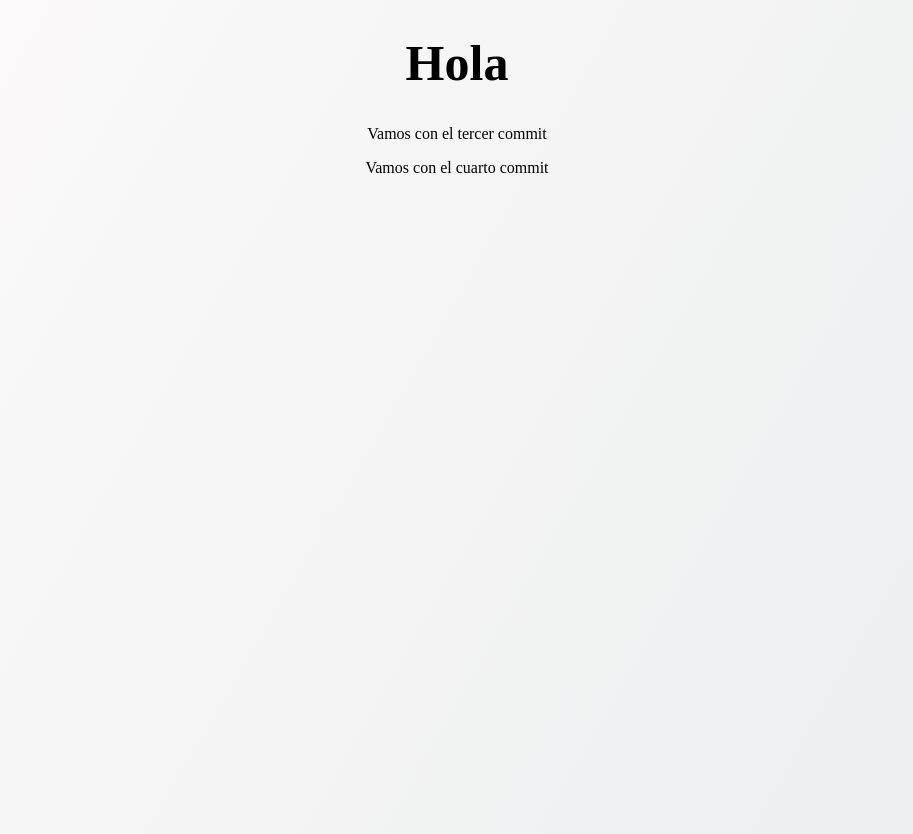
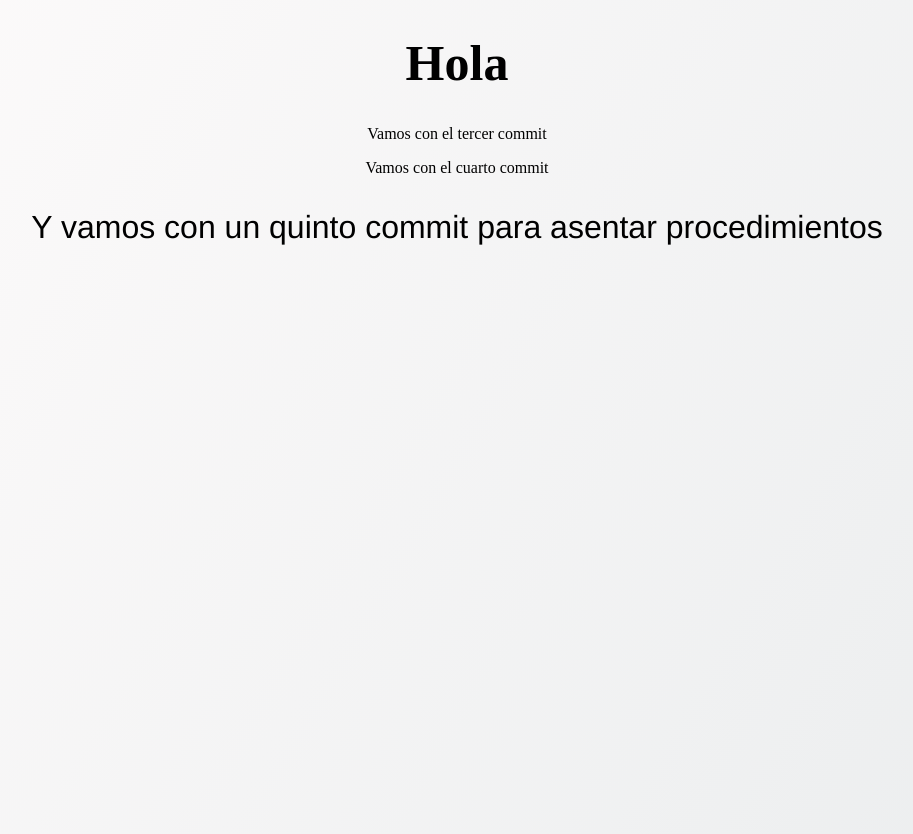
Before and after one commit to JaviJimenezFernandez/pruebagit, a plain HTML site: page index.html in a window 1280 px wide. Shown: the whole page, without its empty margins (183-1096 px from the left). Drawn offline with Linux system fonts and the light colour scheme.

Commit message:
quinto commit

```diff
--- a/css/styles.css
+++ b/css/styles.css
@@ -12,6 +12,11 @@ body{
 	text-align: center;
 }
 
+.resaltar{
+	font-family: Gotham, "Helvetica Neue", Helvetica, Arial, "sans-serif";
+	font-size: 2rem;
+}
+
 h1{
 	font-size: 50px;
 	color: black;
--- a/index.html
+++ b/index.html
@@ -13,6 +13,7 @@
 			<h1>Hola</h1>
 			<p>Vamos con el tercer commit</p>
 			<p>Vamos con el cuarto commit</p>
+			<p class="resaltar">Y vamos con un quinto commit para asentar procedimientos</p>
 		</div>
 
 	</body>
--- a/js/script.js
+++ b/js/script.js
@@ -1,2 +1,2 @@
 // JavaScript Document
-alert ("Hola, este sería el tercer Commit");
+alert ("Hola, este sería el quinto Commit");
```
